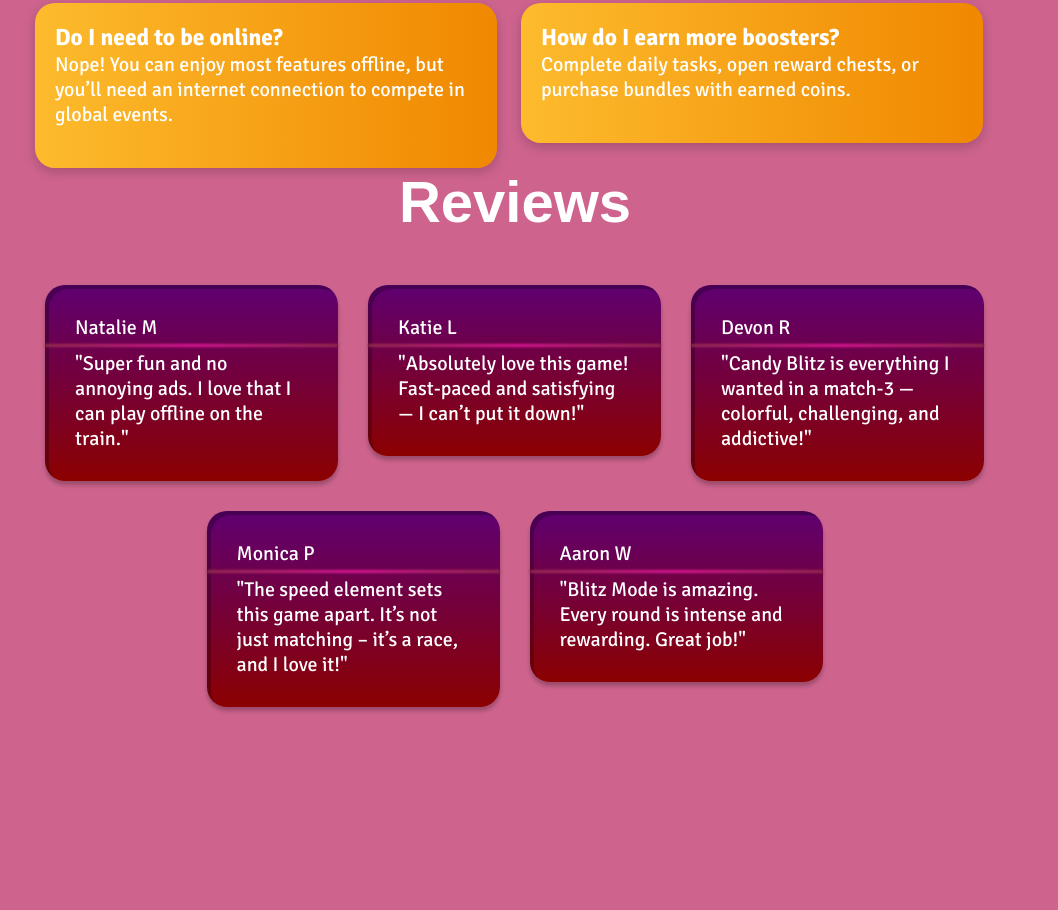
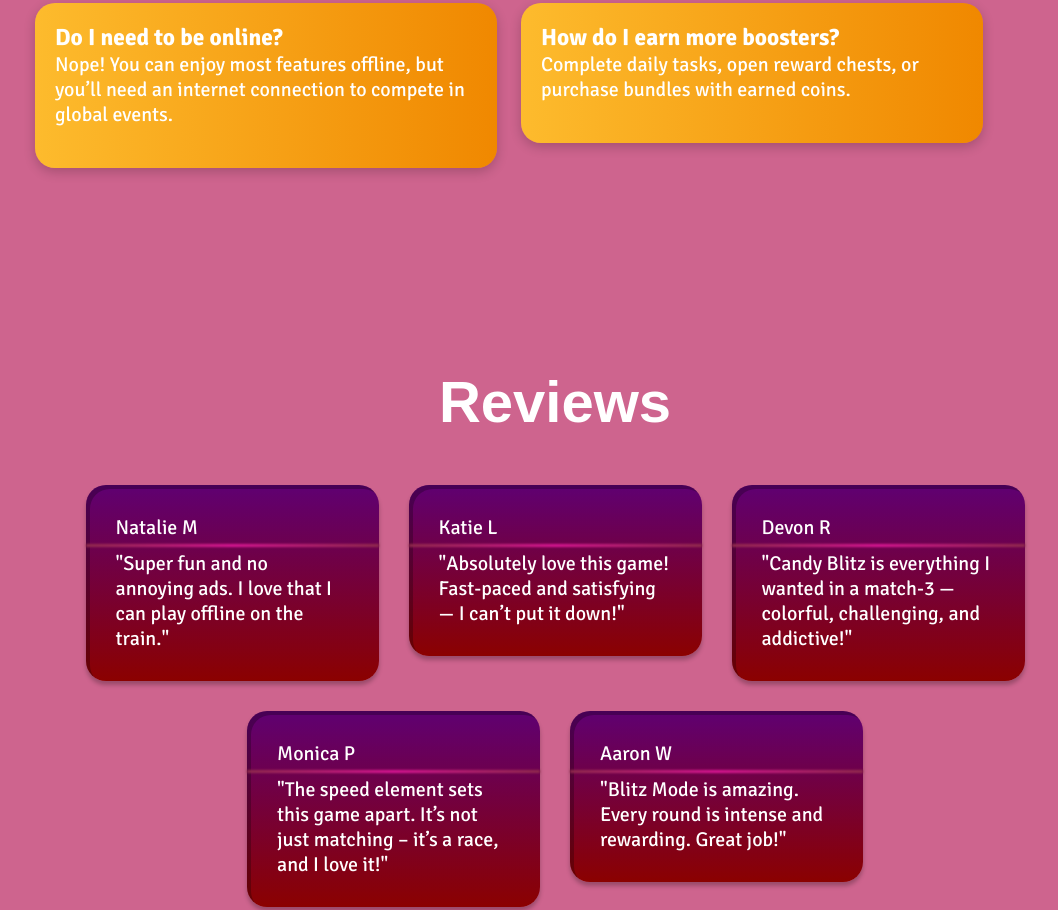
Before and after one commit to Dmitry-Zinchenko89/STP-9261, a website built with Vite: page src/index.html in a window 1280 px wide. Shown: the part 3671-4581 px from the top of the page, without its empty margins (85-1143 px from the left). Built offline with nearby package versions, Linux system fonts and the light colour scheme; a web font is replaced by a local one.

Commit message:
main fixed

```diff
--- a/src/css/faq.css
+++ b/src/css/faq.css
@@ -1,5 +1,4 @@
 body {
-
 }
 
 .faq-section {
@@ -10,7 +9,6 @@
 }
 
 .faq-section h2 {
-
   font-family: var(--second-family);
   font-weight: 700;
   font-size: 58px;
@@ -25,6 +23,7 @@
   flex-wrap: wrap;
   grid-template-columns: repeat(3, 1fr);
   gap: 24px;
+  padding-bottom: 100px;
 }
 
 .faq-card {
@@ -44,7 +43,8 @@
 }
 
 .faq-card.dark {
-  box-shadow: inset 4px 4px 4px 0 rgba(0, 0, 0, 0.25), 0 4px 4px 0 rgba(0, 0, 0, 0.25);
+  box-shadow: inset 4px 4px 4px 0 rgba(0, 0, 0, 0.25),
+    0 4px 4px 0 rgba(0, 0, 0, 0.25);
   background: linear-gradient(180deg, #8f220a 0%, #f90 100%);
 
   border-radius: 20px;
--- a/src/css/reviews.css
+++ b/src/css/reviews.css
@@ -1,15 +1,14 @@
 .reviews {
-  width: 1200px;
   height: 750px;
   background: #ce648e;
 }
 .reviews-container {
+  max-width: 1040px;
   display: flex;
   flex-wrap: wrap;
   justify-content: center;
   gap: 30px;
-  padding-left: 130px;
-  padding-right: 131px;
+  margin: 0 auto;
 }
 
 .reviews-title {
@@ -19,6 +18,7 @@
   color: #fff;
   text-align: center;
   padding-bottom: 50px;
+  padding-top: 100px;
 }
 .reviews-card {
   border-radius: 20px;
```
Lines whose indentation alone changed are shown as unchanged.
